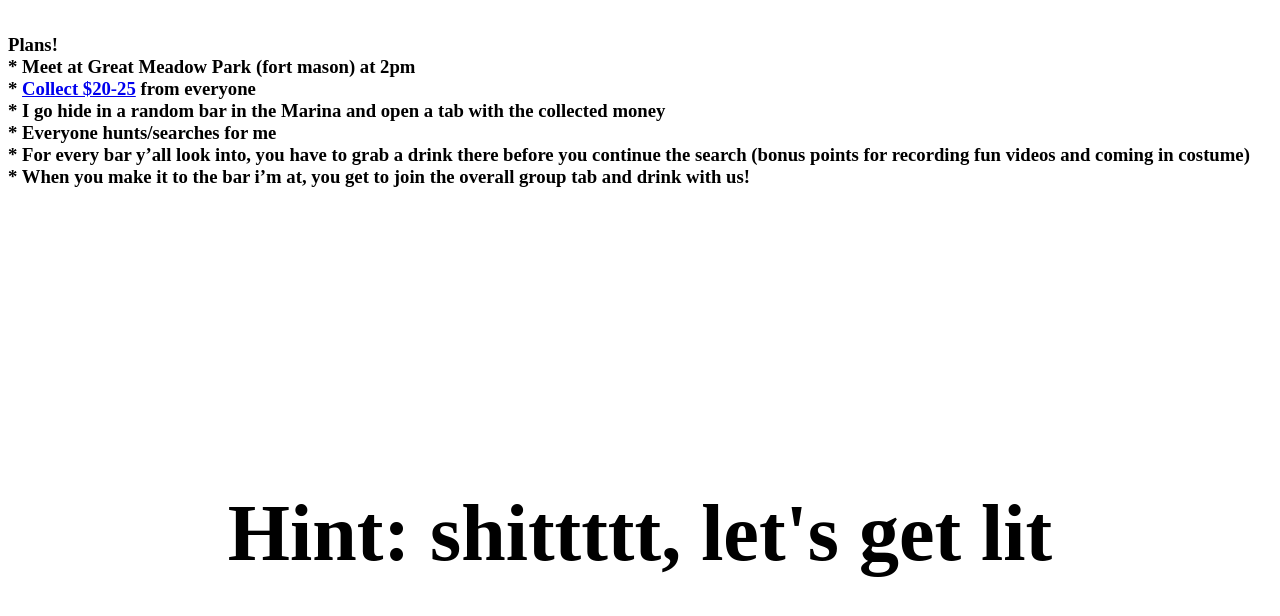
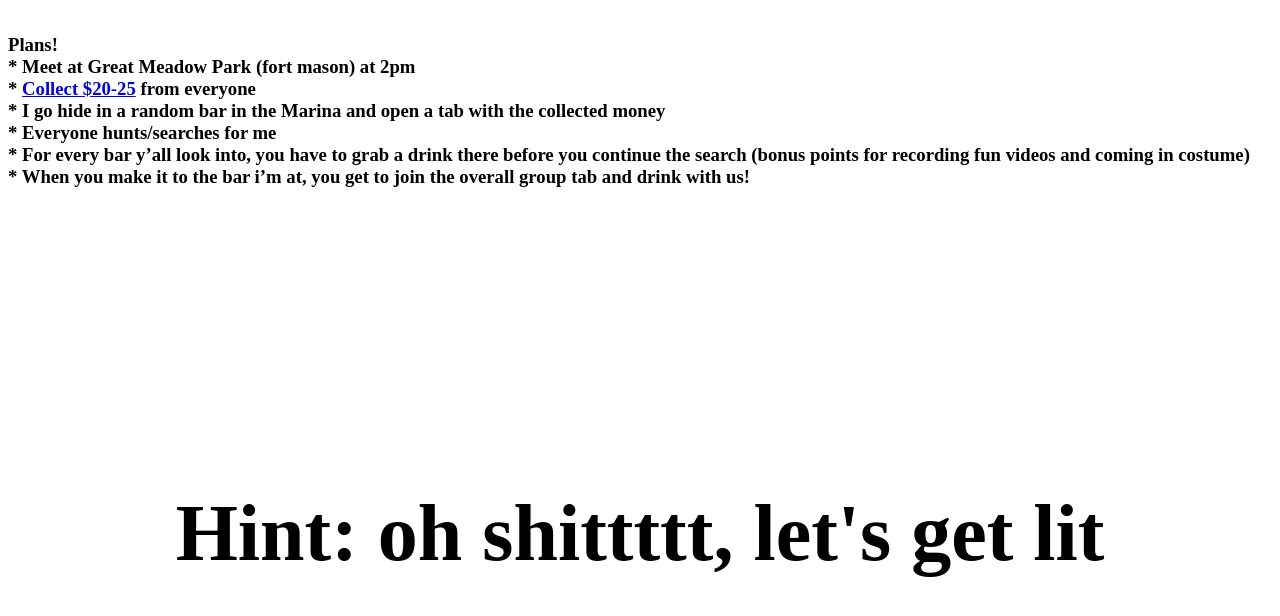
Before and after one commit to random-cup/prateek-app, a plain HTML site: page index.html in a window 1280 px wide. Shown: the part 502-1118 px from the top of the page. Drawn offline with Linux system fonts and the light colour scheme.

Commit message:
Update index.html

```diff
--- a/index.html
+++ b/index.html
@@ -25,6 +25,6 @@ Plans!<br>
 * For every bar y’all look into, you have to grab a drink there before you continue the search (bonus points for recording fun videos and coming in costume)<br>
 * When you make it to the bar i’m at, you get to join the overall group tab and drink with us!<br>
     </h3>
-    <h2> Hint: shittttt, let's get lit </h2>
+    <h2> Hint: oh shittttt, let's get lit </h2>
   </body>
 </html>
```
